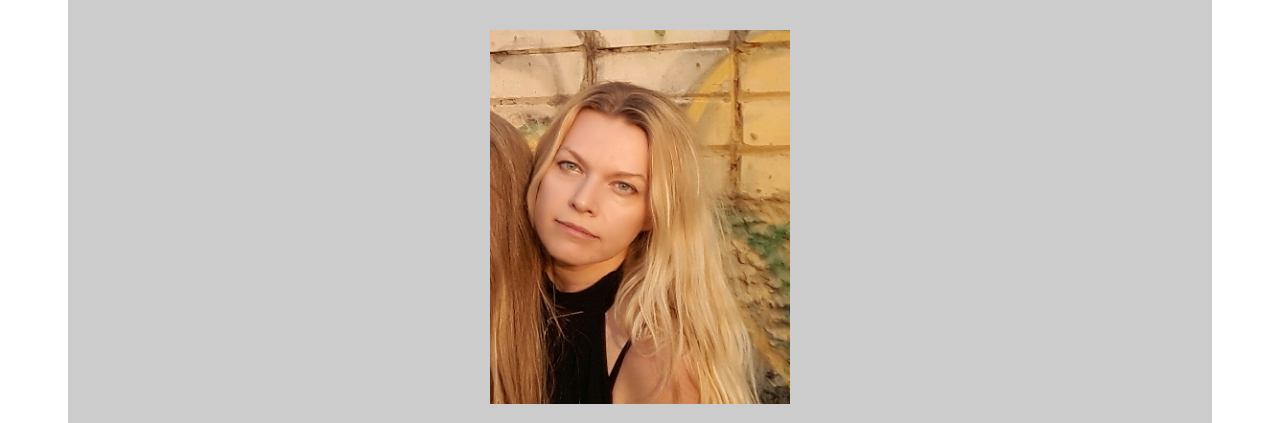
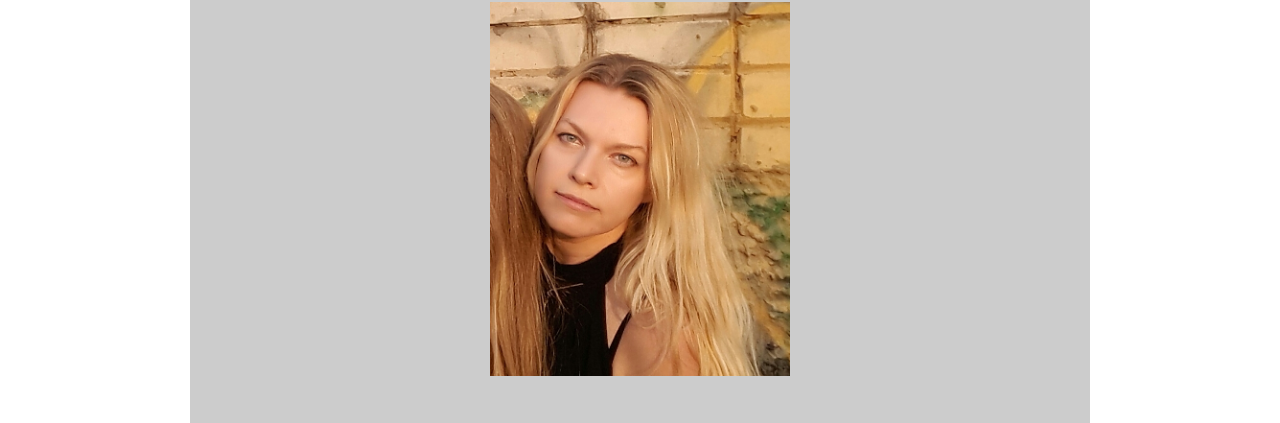
Before and after one commit to Helenchik/my_presentation, a plain HTML site: page index.html in a window 1280 px wide. Shown: the part 168-591 px from the top of the page. Drawn offline with Linux system fonts and the light colour scheme.

Commit message:
Added centring

```diff
--- a/assets/css/main.css
+++ b/assets/css/main.css
@@ -1,13 +1,13 @@
 body{
-   font: 32px arial, sans-serif;
+width: 900px;
+margin: auto;
+font: 28px arial, sans-serif;
 }
 div {
-  margin: 0px 60px 0px 60px;
   padding: 15px;
   background-color: #ccc;
   /*border: solid 1px #000;*/
   }
-
 h1{
   color: #000000;
 }
```
